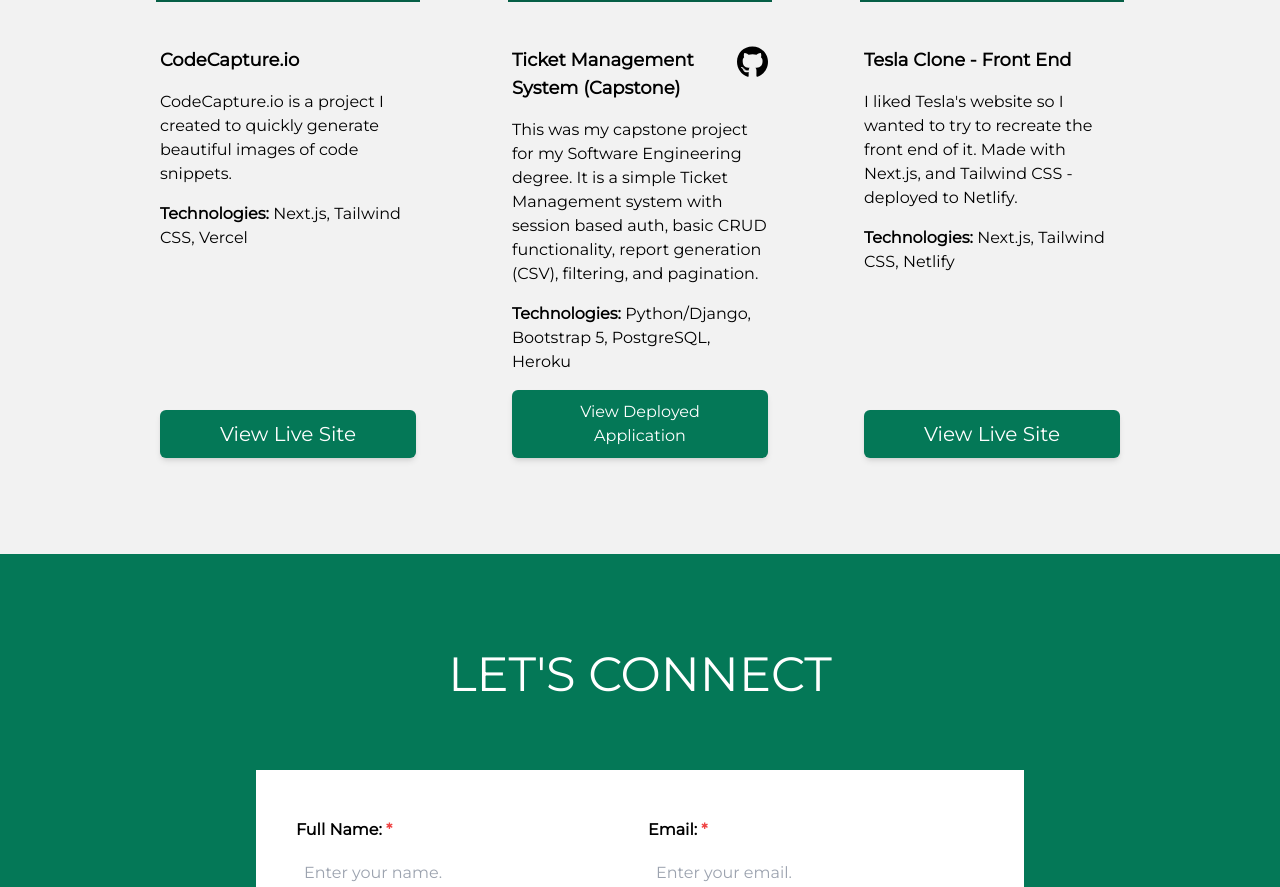
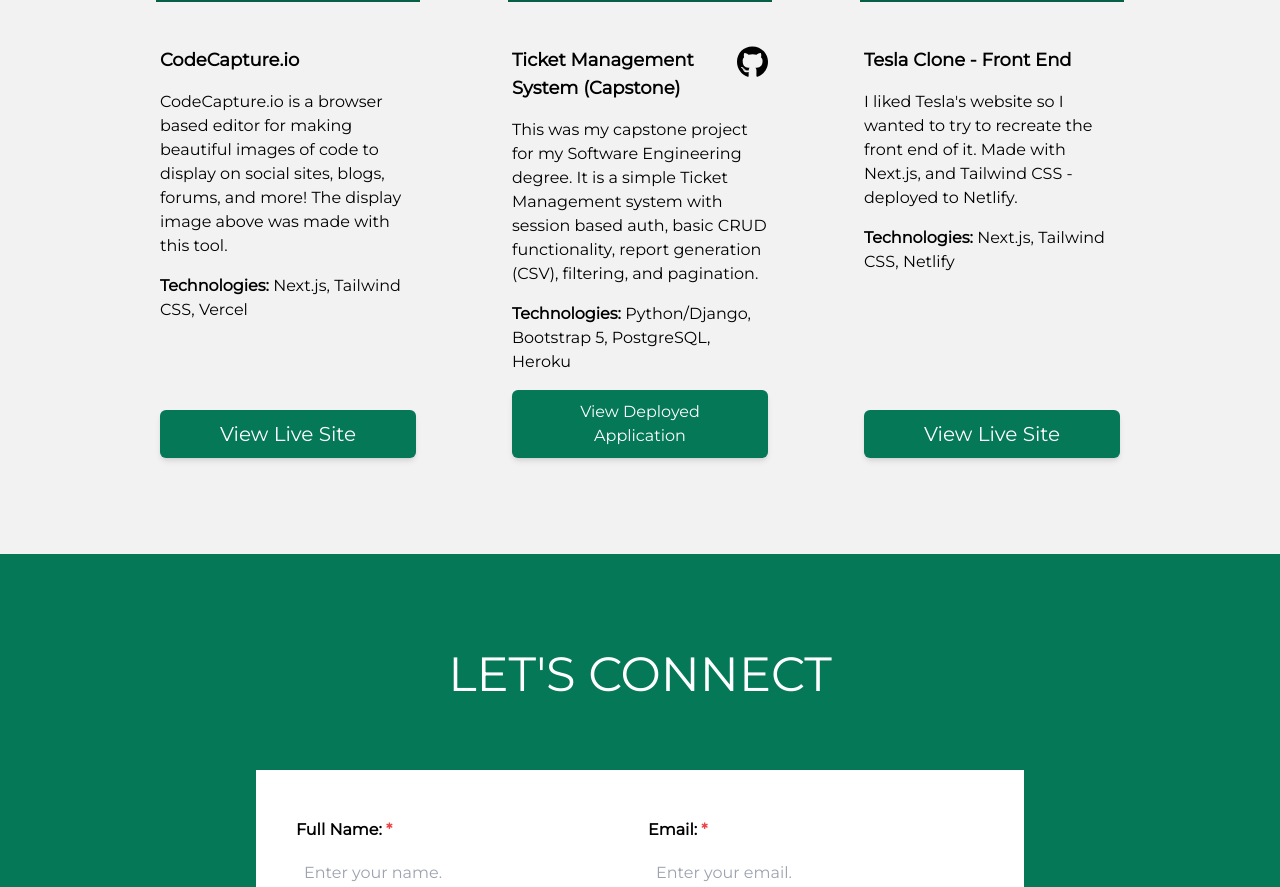
Before and after one commit to Blathe/personal-portfolio, a Next.js app: page / in a window 1280 px wide. Shown: the part 1810-2697 px from the top of the page. Built offline with nearby package versions, Linux system fonts and the light colour scheme.

Commit message:
updated CodeCapture.io project description

```diff
--- a/components/projectsSection.js
+++ b/components/projectsSection.js
@@ -29,7 +29,7 @@
                   CodeCapture.io
                 </h1>
                 <p>
-                  CodeCapture.io is a project I created to quickly generate beautiful images of code snippets.
+                  CodeCapture.io is a browser based editor for making beautiful images of code to display on social sites, blogs, forums, and more! The display image above was made with this tool.
                 </p>
                 <p>
                   <span className="font-bold">Technologies:</span> Next.js, Tailwind
```
